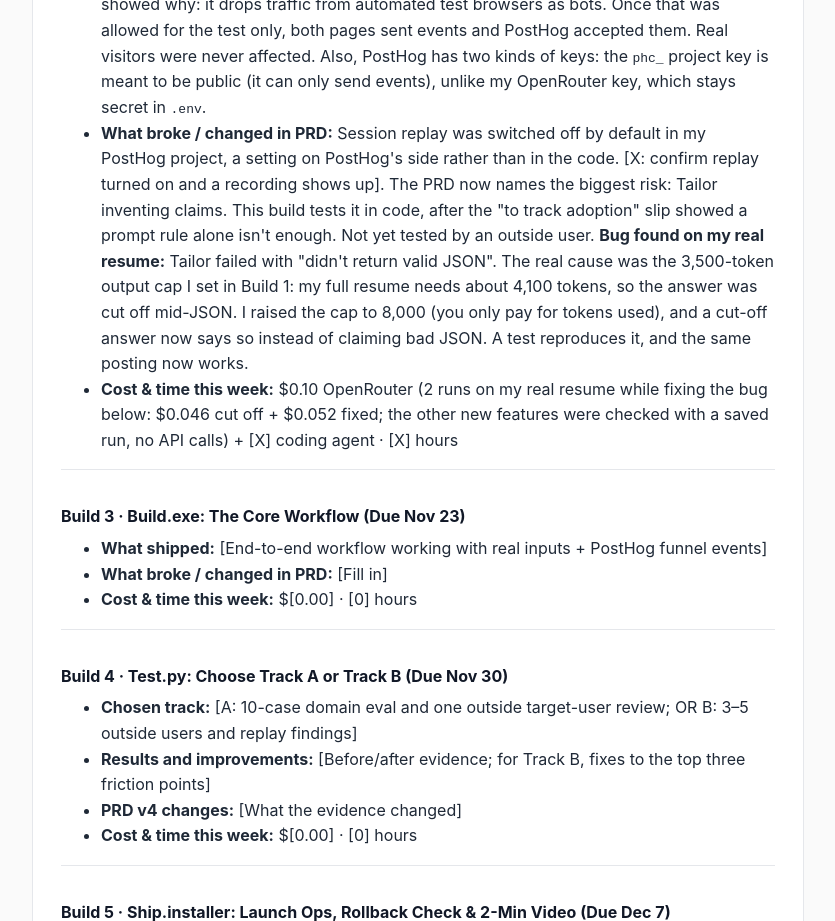
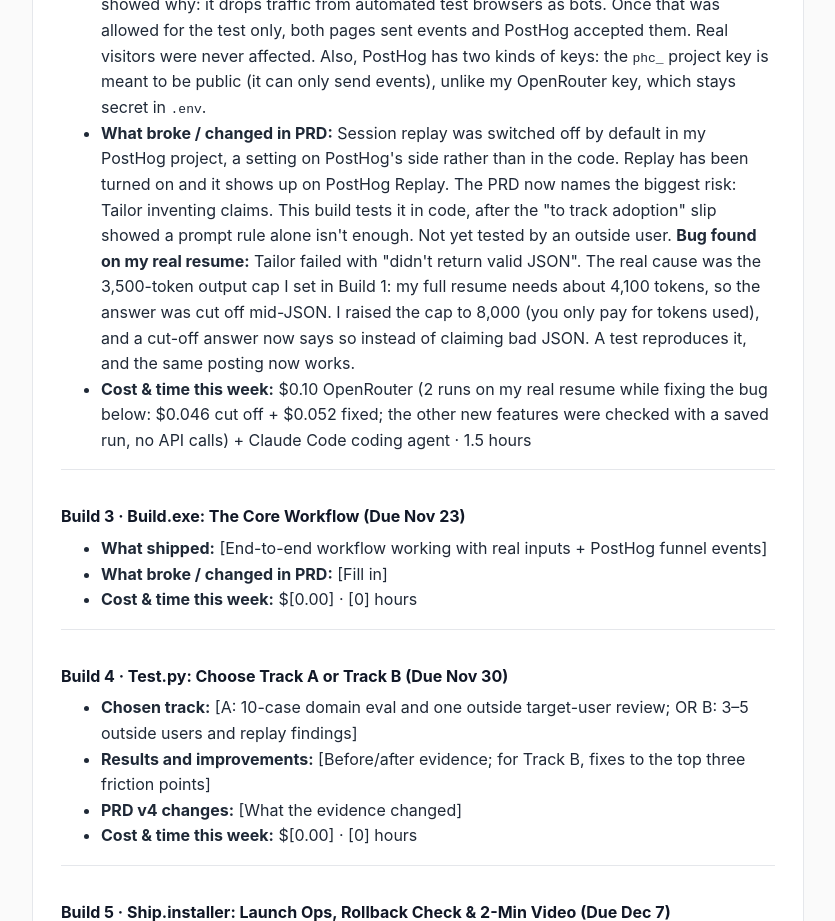
Before and after one commit to building-with-ai-f26/jb9592-somethingcool, a plain HTML site: page docs/index.html in a window 1280 px wide. Shown: the part 4700-5621 px from the top of the page, without its empty margins (222-1057 px from the left). Drawn offline with Linux system fonts and the light colour scheme.

Commit message:
Confirm session replay, add Build 2 hours and cost
Co-Authored-By: Claude Opus 5.5 <noreply@anthropic.com>

```diff
--- a/docs/index.html
+++ b/docs/index.html
@@ -237,8 +237,8 @@
         <ul>
           <li><strong>What shipped:</strong> (1) <strong>Word-by-word comparison</strong> (Nov 10): Tailor highlights every word it added to or removed from my resume, computed in code, so I don't have to trust the AI's own list of changes. (2) <strong>PostHog on this page and the local app</strong> (Nov 15): pageviews, automatic click tracking, and the core workflow steps <code>tailor_started</code> → <code>tailor_succeeded</code> (time, tokens, cost) / <code>tailor_failed</code> (including when the paste box appears) → <code>document_downloaded</code>. My resume text is never sent, and replay masks the resume panels. The app reads the PostHog key from <code>.env</code>. (3) <strong>PRD v2</strong> above: riskiest assumption, how this build tests it, architecture, cost per run. (4) <strong>AGENTS.md</strong>: project structure and full setup. Also since Build 1: Tailor reads my real resume and cover letter from PDFs, which are kept off GitHub. 9 deterministic tests pass.</li>
           <li><strong>Lessons:</strong> My first PostHog check said no events were being sent. PostHog's debug log showed why: it drops traffic from automated test browsers as bots. Once that was allowed for the test only, both pages sent events and PostHog accepted them. Real visitors were never affected. Also, PostHog has two kinds of keys: the <code>phc_</code> project key is meant to be public (it can only send events), unlike my OpenRouter key, which stays secret in <code>.env</code>.</li>
-          <li><strong>What broke / changed in PRD:</strong> Session replay was switched off by default in my PostHog project, a setting on PostHog's side rather than in the code. [X: confirm replay turned on and a recording shows up]. The PRD now names the biggest risk: Tailor inventing claims. This build tests it in code, after the "to track adoption" slip showed a prompt rule alone isn't enough. Not yet tested by an outside user. <strong>Bug found on my real resume:</strong> Tailor failed with "didn't return valid JSON". The real cause was the 3,500-token output cap I set in Build 1: my full resume needs about 4,100 tokens, so the answer was cut off mid-JSON. I raised the cap to 8,000 (you only pay for tokens used), and a cut-off answer now says so instead of claiming bad JSON. A test reproduces it, and the same posting now works.</li>
-          <li><strong>Cost & time this week:</strong> $0.10 OpenRouter (2 runs on my real resume while fixing the bug below: $0.046 cut off + $0.052 fixed; the other new features were checked with a saved run, no API calls) + [X] coding agent · [X] hours</li>
+          <li><strong>What broke / changed in PRD:</strong> Session replay was switched off by default in my PostHog project, a setting on PostHog's side rather than in the code. Replay has been turned on and it shows up on PostHog Replay. The PRD now names the biggest risk: Tailor inventing claims. This build tests it in code, after the "to track adoption" slip showed a prompt rule alone isn't enough. Not yet tested by an outside user. <strong>Bug found on my real resume:</strong> Tailor failed with "didn't return valid JSON". The real cause was the 3,500-token output cap I set in Build 1: my full resume needs about 4,100 tokens, so the answer was cut off mid-JSON. I raised the cap to 8,000 (you only pay for tokens used), and a cut-off answer now says so instead of claiming bad JSON. A test reproduces it, and the same posting now works.</li>
+          <li><strong>Cost & time this week:</strong> $0.10 OpenRouter (2 runs on my real resume while fixing the bug below: $0.046 cut off + $0.052 fixed; the other new features were checked with a saved run, no API calls) + Claude Code coding agent · 1.5 hours</li>
         </ul>
       </div>
 
```
